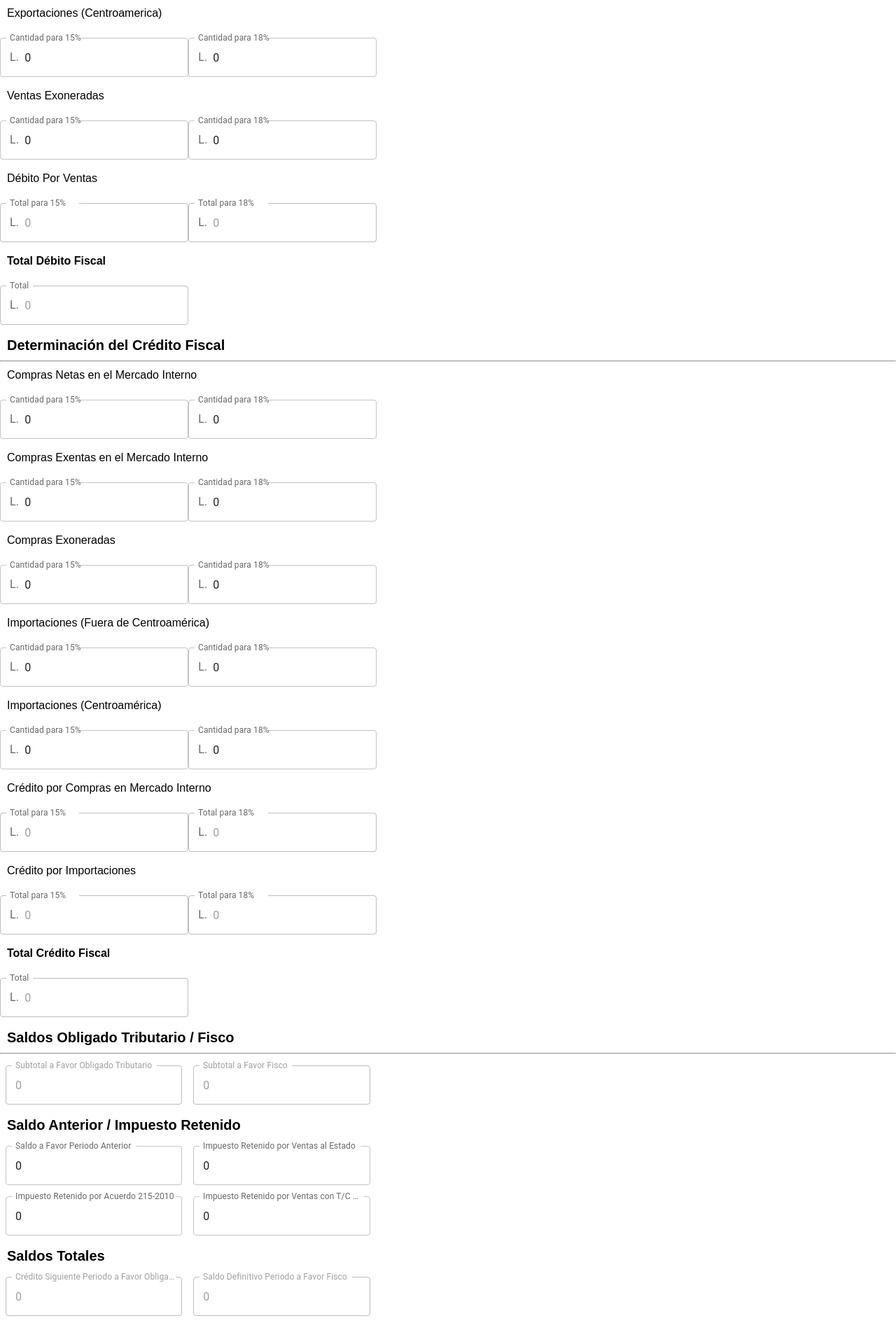
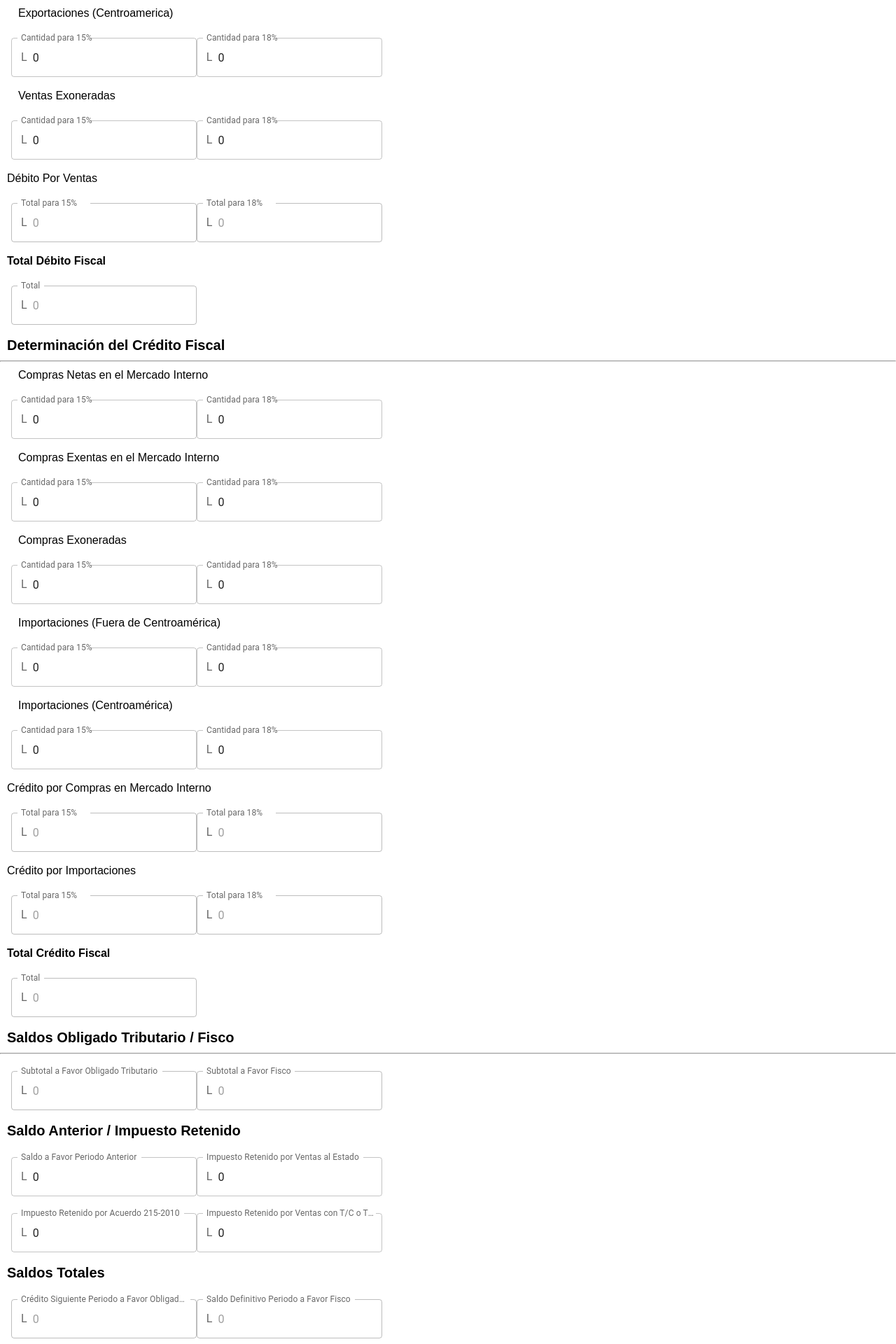
Before and after one commit to mjoeldiazm/contaduria-pwa, a React (Create React App) app in the folder contaduria-app/: page / in a window 1280 px wide. Shown: the part 463-2383 px from the top of the page at 70% size. Before the commit the page ends 2351 px from the top, so only its background shows below. Built offline with nearby package versions, Linux system fonts and the light colour scheme.

Commit message:
Arreglos generales en al app
Se arreglo algunos campos restantes de agregar el formato de Lempira, y se le dio margen a algunos campos.

```diff
--- a/contaduria-app/src/components/Body/Body.tsx
+++ b/contaduria-app/src/components/Body/Body.tsx
@@ -1,4 +1,4 @@
-import { Box, Button, TextField } from "@mui/material";
+import { Box, Button, FormControl, InputAdornment, InputLabel, OutlinedInput, TextField } from "@mui/material";
 import { useEffect, useRef, useState } from "react";
 import { Credito } from "../Credito/Credito";
 import { Debito } from "../Debito/Debito";
@@ -46,6 +46,7 @@ export default function Body() {
 
     if (saldoFavorObligadoTributario > 0) {
       setCreditoSiguientePeriodoObligadoTributario(
+        saldoFavorObligadoTributario +
         saldoFavorPeriodoAnterior + impuestoRetenidoVentasEstado +
         impuestoRetenidoAcuerdo215_2010 + impuestoRetenidoVentasTC_TD
       );
@@ -72,47 +73,97 @@ export default function Body() {
       <Credito ref={creditoFormulario} />
       <p style={{ fontWeight: 'bold', fontSize: 20, margin: 10, fontFamily: 'sans-serif' }}>Saldos Obligado Tributario / Fisco</p>
       <hr />
-      <Box component='form' noValidate autoComplete='off' sx={{ '& .MuiTextField-root': { m: 1, width: '25ch' } }}>
-        <TextField key={'saldoFavorObligadoTributario'} disabled label='Subtotal a Favor Obligado Tributario'
+      <Box marginLeft={2} component='form' noValidate autoComplete='off' sx={{ '& .MuiTextField-root': { m: 1, width: '25ch' } }}>
+      <FormControl margin='normal'>
+        <InputLabel htmlFor="outlined-adornment-amount">Subtotal a Favor Obligado Tributario</InputLabel>
+        <OutlinedInput
+          key={'saldoFavorObligadoTributario'}
+          disabled label='Subtotal a Favor Obligado Tributario'
+          startAdornment={<InputAdornment position="start">L</InputAdornment>}
           value={saldoFavorObligadoTributario} type='number' />
-        <TextField key={'saldoFavorFisco'} disabled label='Subtotal a Favor Fisco' value={saldoFavorFisco} type='number' />
+        </FormControl>
+        <FormControl margin='normal'>
+        <InputLabel htmlFor="outlined-adornment-amount">Subtotal a Favor Fisco</InputLabel>
+        <OutlinedInput
+        key={'saldoFavorFisco'}
+        disabled label='Subtotal a Favor Fisco'
+        startAdornment={<InputAdornment position="start">L</InputAdornment>}
+        value={saldoFavorFisco}
+        type='number' />
+        </FormControl>
       </Box>
       <p style={{ fontWeight: 'bold', fontSize: 20, margin: 10, fontFamily: 'sans-serif' }}>Saldo Anterior / Impuesto Retenido</p>
-      <Box component='form' noValidate autoComplete='off' sx={{ '& .MuiTextField-root': { m: 1, width: '25ch' } }}>
-        <TextField key={'saldoFavorPeriodoAnterior'} label='Saldo a Favor Periodo Anterior'
+      <Box marginLeft={2} component='form' noValidate autoComplete='off' sx={{ '& .MuiTextField-root': { m: 1, width: '25ch' } }}>
+      <FormControl margin='normal'>
+        <InputLabel htmlFor="outlined-adornment-amount">Saldo a Favor Periodo Anterior</InputLabel>
+        <OutlinedInput
+          key={'saldoFavorPeriodoAnterior'}
+          label='Saldo a Favor Periodo Anterior'
           value={saldoFavorPeriodoAnterior} type='number'
+          startAdornment={<InputAdornment position="start">L</InputAdornment>}
           onChange={(e) => {
             setSaldoFavorPeriodoAnterior(parseFloat(e.currentTarget.value));
           }} />
-        <TextField key={'impuestoRetenidoVentasEstado'} label='Impuesto Retenido por Ventas al Estado'
+        </FormControl>
+        <FormControl margin='normal'>
+        <InputLabel htmlFor="outlined-adornment-amount">Impuesto Retenido por Ventas al Estado</InputLabel>
+        <OutlinedInput
+          key={'impuestoRetenidoVentasEstado'}
+          label='Impuesto Retenido por Ventas al Estado'
           value={impuestoRetenidoVentasEstado} type='number'
+          startAdornment={<InputAdornment position="start">L</InputAdornment>}
           onChange={(e) => {
             setImpuestoRetenidoVentasEstado(parseFloat(e.currentTarget.value));
           }} />
+        </FormControl>
       </Box>
-      <Box component='form' noValidate autoComplete='off' sx={{ '& .MuiTextField-root': { m: 1, width: '25ch' } }}>
-        <TextField key={'impuestoRetenidoAcuerdo215_2010'} label='Impuesto Retenido por Acuerdo 215-2010'
+      <Box marginLeft={2} component='form' noValidate autoComplete='off' sx={{ '& .MuiTextField-root': { m: 1, width: '25ch' } }}>
+        <FormControl margin='normal'>
+        <InputLabel htmlFor="outlined-adornment-amount">Impuesto Retenido por Acuerdo 215-2010</InputLabel>
+        <OutlinedInput
+          key={'impuestoRetenidoAcuerdo215_2010'}
+          label='Impuesto Retenido por Acuerdo 215-2010'
           value={impuestoRetenidoAcuerdo215_2010} type='number'
+          startAdornment={<InputAdornment position="start">L</InputAdornment>}
           onChange={(e) => {
             setImpuestoRetenidoAcuerdo215_2010(parseFloat(e.currentTarget.value));
           }} />
-        <TextField key={'impuestoRetenidoVentasTC_TD'} label='Impuesto Retenido por Ventas con T/C o T/D'
+        </FormControl>
+        <FormControl margin='normal'>
+        <InputLabel htmlFor="outlined-adornment-amount">Impuesto Retenido por Ventas con T/C o T/D</InputLabel>
+        <OutlinedInput
+          key={'impuestoRetenidoVentasTC_TD'}
+          label='Impuesto Retenido por Ventas con T/C o T/D'
           value={impuestoRetenidoVentasTC_TD} type='number'
+          startAdornment={<InputAdornment position="start">L</InputAdornment>}
           onChange={(e) => {
             setImpuestoRetenidoVentasTC_TD(parseFloat(e.currentTarget.value));
           }} />
+        </FormControl>
       </Box>
       <p style={{ fontWeight: 'bold', fontSize: 20, margin: 10, fontFamily: 'sans-serif' }}>Saldos Totales</p>
-      <Box component='form' noValidate autoComplete='off' sx={{ '& .MuiTextField-root': { m: 1, width: '25ch' } }}>
-        <TextField key={'creditoSiguientePeriodoObligadoTributario'} disabled label='Crédito Siguiente Periodo a Favor Obligado Tributario'
+      <Box marginLeft={2} component='form' noValidate autoComplete='off' sx={{ '& .MuiTextField-root': { m: 1, width: '25ch' } }}>
+        <FormControl margin='normal'>
+        <InputLabel htmlFor="outlined-adornment-amount">Crédito Siguiente Periodo a Favor Obligado Tributario</InputLabel>
+        <OutlinedInput
+          key={'creditoSiguientePeriodoObligadoTributario'}
+          disabled label='Crédito Siguiente Periodo a Favor Obligado Tributario'
+          startAdornment={<InputAdornment position="start">L</InputAdornment>}
           value={creditoSiguientePeriodoObligadoTributario} type='number' onChange={(e) => {
           setCreditoSiguientePeriodoObligadoTributario(parseFloat(e.currentTarget.value));
         }} />
-        <TextField key={'saldoDefinitivoPeriodoFavorFisco'} disabled label='Saldo Definitivo Periodo a Favor Fisco'
+        </FormControl>
+        <FormControl margin='normal'>
+        <InputLabel htmlFor="outlined-adornment-amount">Saldo Definitivo Periodo a Favor Fisco</InputLabel>
+        <OutlinedInput
+          key={'saldoDefinitivoPeriodoFavorFisco'}
+          disabled label='Saldo Definitivo Periodo a Favor Fisco'
+          startAdornment={<InputAdornment position="start">L</InputAdornment>}
           value={saldoDefinitivoPeriodoFavorFisco} type='number'
           onChange={(e) => {
             setSaldoDefinitivoPeriodoFavorFisco(parseFloat(e.currentTarget.value));
           }} />
+        </FormControl>
       </Box>
     </>
   );
--- a/contaduria-app/src/components/Credito/Credito.tsx
+++ b/contaduria-app/src/components/Credito/Credito.tsx
@@ -45,7 +45,7 @@ export const Credito = forwardRef((props: any, ref) => {
     <>
       <p style={{ fontWeight: 'bold', fontSize: 20, margin: 10, fontFamily: 'sans-serif' }}>Determinación del Crédito Fiscal</p>
       <hr />
-      <Box component='form' noValidate autoComplete='off' sx={{ '& .MuiTextField-root': { m: 1, width: '25ch' } }}>
+      <Box marginLeft={2} component='form' noValidate autoComplete='off' sx={{ '& .MuiTextField-root': { m: 1, width: '25ch' } }}>
         <EntradaImpuesto ref={comprasNetasMercadoInterno} Texto='Compras Netas en el Mercado Interno' />
         <EntradaImpuesto ref={comprasExentasMercadoInterno} Texto='Compras Exentas en el Mercado Interno' />
         <EntradaImpuesto ref={comprasExoneradas} Texto='Compras Exoneradas' />
@@ -53,13 +53,13 @@ export const Credito = forwardRef((props: any, ref) => {
         <EntradaImpuesto ref={importacionesCA} Texto='Importaciones (Centroamérica)' />
       </Box>
       <p style={{ fontSize: 16, margin: 10, fontFamily: 'sans-serif' }}>Crédito por Compras en Mercado Interno</p>
-      <Box component='form' noValidate autoComplete='off' sx={{ '& .MuiTextField-root': { m: 1, width: '25ch' } }}>
+      <Box marginLeft={2} component='form' noValidate autoComplete='off' sx={{ '& .MuiTextField-root': { m: 1, width: '25ch' } }}>
         <FormControl margin='normal'>
         <InputLabel htmlFor="outlined-adornment-amount">Total para 15%</InputLabel>
         <OutlinedInput
         key={'creditoComprasMercadoInterno15Porciento'}
         disabled label='Valor para el 15%'
-        startAdornment={<InputAdornment position="start">L.</InputAdornment>}
+        startAdornment={<InputAdornment position="start">L</InputAdornment>}
         value={creditoComprasMercadoInterno15Porciento} />
         </FormControl>
         <FormControl margin='normal'>
@@ -67,19 +67,19 @@ export const Credito = forwardRef((props: any, ref) => {
         <OutlinedInput
         key={'creditoComprasMercadoInterno18Porciento'}
         disabled label='Valor para el 18%'
-        startAdornment={<InputAdornment position="start">L.</InputAdornment>}
+        startAdornment={<InputAdornment position="start">L</InputAdornment>}
         value={creditoComprasMercadoInterno18Porciento} />
         </FormControl>
 
       </Box>
       <p style={{ fontSize: 16, margin: 10, fontFamily: 'sans-serif' }}>Crédito por Importaciones</p>
-      <Box component='form' noValidate autoComplete='off' sx={{ '& .MuiTextField-root': { m: 1, width: '25ch' } }}>
+      <Box marginLeft={2} component='form' noValidate autoComplete='off' sx={{ '& .MuiTextField-root': { m: 1, width: '25ch' } }}>
         <FormControl margin='normal'>
         <InputLabel htmlFor="outlined-adornment-amount">Total para 15%</InputLabel>
         <OutlinedInput
         key={'creditoImportaciones15Porciento'}
         disabled label='Valor para el 15%'
-        startAdornment={<InputAdornment position="start">L.</InputAdornment>}
+        startAdornment={<InputAdornment position="start">L</InputAdornment>}
         value={creditoImportaciones15Porciento} />
         </FormControl>
         <FormControl margin='normal'>
@@ -87,18 +87,18 @@ export const Credito = forwardRef((props: any, ref) => {
         <OutlinedInput
         key={'creditoImportaciones18Porciento'}
         disabled label='Valor para el 18%'
-        startAdornment={<InputAdornment position="start">L.</InputAdornment>}
+        startAdornment={<InputAdornment position="start">L</InputAdornment>}
         value={creditoImportaciones18Porciento} />
         </FormControl>
       </Box>
       <p style={{ fontWeight: 'bold', fontSize: 16, margin: 10, fontFamily: 'sans-serif' }}>Total Crédito Fiscal</p>
-      <Box component='form' noValidate autoComplete='off' sx={{ '& .MuiTextField-root': { m: 1, width: '25ch' } }}>
+      <Box marginLeft={2} component='form' noValidate autoComplete='off' sx={{ '& .MuiTextField-root': { m: 1, width: '25ch' } }}>
         <FormControl margin='normal'>
         <InputLabel htmlFor="outlined-adornment-amount">Total</InputLabel>
         <OutlinedInput
         key={'totalCreditoFiscal'}
         disabled label='Total'
-        startAdornment={<InputAdornment position="start">L.</InputAdornment>}
+        startAdornment={<InputAdornment position="start">L</InputAdornment>}
         value={totalCreditoFiscal} />
         </FormControl>
       </Box>
--- a/contaduria-app/src/components/Debito/Debito.tsx
+++ b/contaduria-app/src/components/Debito/Debito.tsx
@@ -42,7 +42,7 @@ export const Debito = forwardRef((props: any, ref) => {
     <>
       <p style={{ fontWeight: 'bold', fontSize: 20, margin: 10, fontFamily: 'sans-serif' }}>Determinación del Débito Fiscal</p>
       <hr />
-      <Box component='form' noValidate autoComplete='off' sx={{ '& .MuiTextField-root': { m: 1, width: '25ch' } }}>
+      <Box marginLeft={2} component='form' noValidate autoComplete='off' sx={{ '& .MuiTextField-root': { m: 1, width: '25ch' } }}>
         <EntradaImpuesto ref={ventasNetasMercadoInterno} Texto='Ventas Netas en el Mercado Interno' />
         <EntradaImpuesto ref={ventasExentasMercadoInterno} Texto='Ventas Exentas en el Mercado Interno' />
         <EntradaImpuesto ref={exportacionesFueraCA} Texto='Exportaciones (Fuera de Centroamerica)' />
@@ -50,13 +50,13 @@ export const Debito = forwardRef((props: any, ref) => {
         <EntradaImpuesto ref={ventasExoneradas} Texto='Ventas Exoneradas' />
       </Box>
       <p style={{ fontSize: 16, margin: 10, fontFamily: 'sans-serif' }}>Débito Por Ventas</p>
-      <Box component='form' noValidate autoComplete='off' sx={{ '& .MuiTextField-root': { m: 1, width: '25ch' } }}>
+      <Box marginLeft={2} component='form' noValidate autoComplete='off' sx={{ '& .MuiTextField-root': { m: 1, width: '25ch' } }}>
         <FormControl margin='normal'>
         <InputLabel htmlFor="outlined-adornment-amount">Total para 15%</InputLabel>
         <OutlinedInput
           key={'debitoVentas15Porciento'}
           disabled label='Valor para el 15%'
-          startAdornment={<InputAdornment position="start">L.</InputAdornment>}
+          startAdornment={<InputAdornment position="start">L</InputAdornment>}
           value={debitoVentas15Porciento} />
         </FormControl>
         <FormControl margin='normal'>
@@ -64,18 +64,18 @@ export const Debito = forwardRef((props: any, ref) => {
         <OutlinedInput
           key={'debitoVentas185Porciento'}
           disabled label='Valor para el 18%'
-          startAdornment={<InputAdornment position="start">L.</InputAdornment>}
+          startAdornment={<InputAdornment position="start">L</InputAdornment>}
           value={debitoVentas18Porciento} />
         </FormControl>
       </Box>
       <p style={{ fontWeight: 'bold', fontSize: 16, margin: 10, fontFamily: 'sans-serif' }}>Total Débito Fiscal</p>
-      <Box component='form' noValidate autoComplete='off' sx={{ '& .MuiTextField-root': { m: 1, width: '25ch' } }}>
+      <Box marginLeft={2} component='form' noValidate autoComplete='off' sx={{ '& .MuiTextField-root': { m: 1, width: '25ch' } }}>
         <FormControl margin='normal'>
         <InputLabel htmlFor="outlined-adornment-amount">Total</InputLabel>
         <OutlinedInput
         key={'totalDebitoFiscal'}
         disabled label='Total'
-        startAdornment={<InputAdornment position="start">L.</InputAdornment>}
+        startAdornment={<InputAdornment position="start">L</InputAdornment>}
         value={totalDebitoFiscal} />
         </FormControl>
       </Box>
--- a/contaduria-app/src/components/EntradaImpuesto.tsx
+++ b/contaduria-app/src/components/EntradaImpuesto.tsx
@@ -25,7 +25,7 @@ export const EntradaImpuesto = forwardRef((props: EntradaParImpuestoProps, ref)
                 label='Valor para el 15%'
                 value={impuesto15Porciento}
                 type='number'
-                startAdornment={<InputAdornment position="start">L.</InputAdornment>}
+                startAdornment={<InputAdornment position="start">L</InputAdornment>}
                 onChange={(e) => {
                     setimpuesto15Porciento(parseFloat(e.currentTarget.value))
                 }}
@@ -37,7 +37,7 @@ export const EntradaImpuesto = forwardRef((props: EntradaParImpuestoProps, ref)
                 label='Valor para el 18%'
                 type='number'
                 value={impuesto18Porciento}
-                startAdornment={<InputAdornment position="start">L.</InputAdornment>}
+                startAdornment={<InputAdornment position="start">L</InputAdornment>}
                 onChange={(e) => {
                     setimpuesto18Porciento(parseFloat(e.currentTarget.value))
                 }}
--- a/contaduria-app/src/components/ResponsiveAppBar/ResponsiveAppBar.tsx
+++ b/contaduria-app/src/components/ResponsiveAppBar/ResponsiveAppBar.tsx
@@ -11,7 +11,7 @@ export default function ResponsiveAppBar() {
       <AppBar position="static">
         <Toolbar>
           <Typography variant="h6" component="div" sx={{ flexGrow: 1 }}>
-            Proyecto Contaduría
+            Impuestos App
           </Typography>
           <Avatar src={logo} alt='Logo Ceutec'/>
         </Toolbar>
```
Also changed, not shown: contaduria-app/public/manifest.json.
